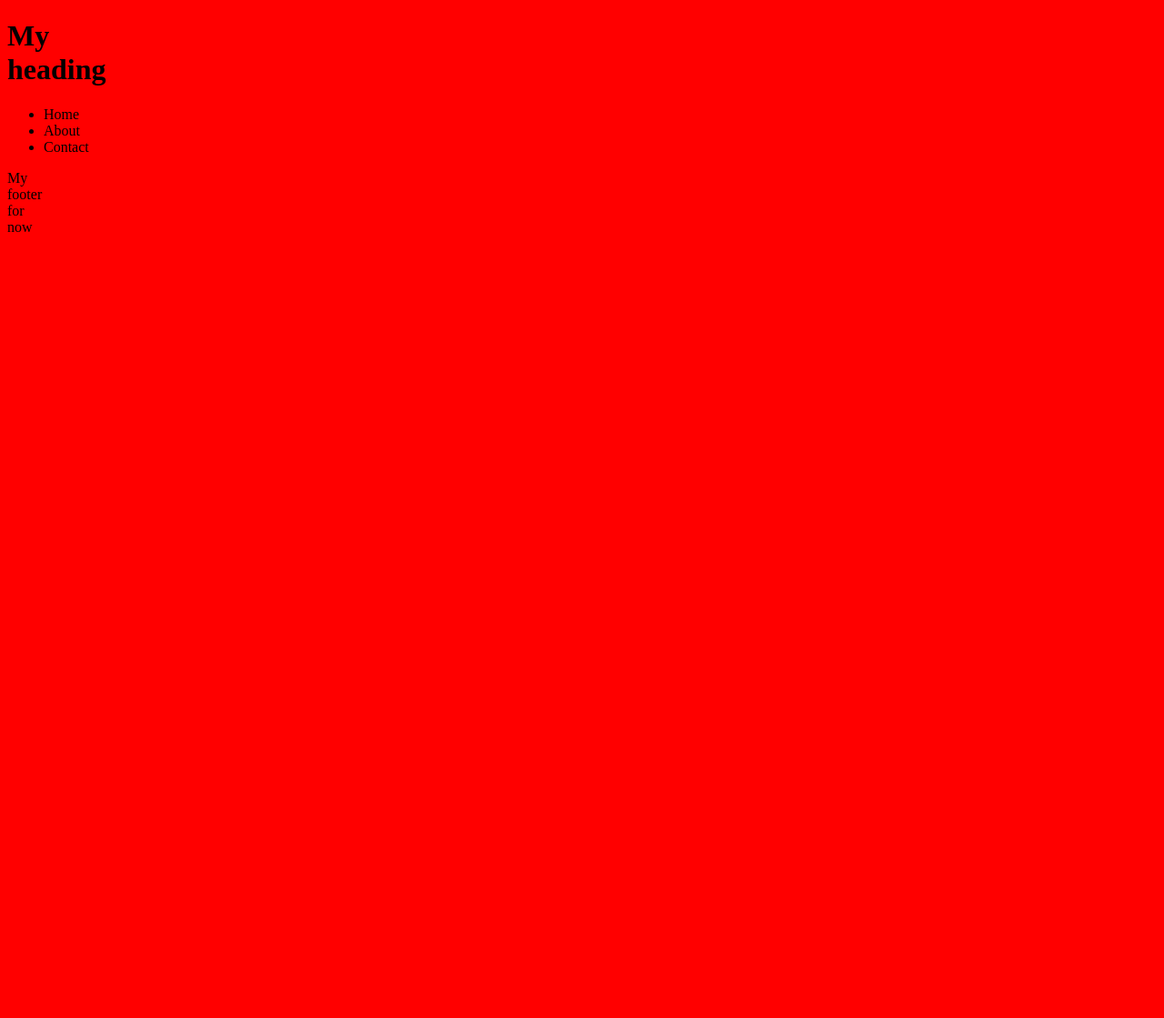
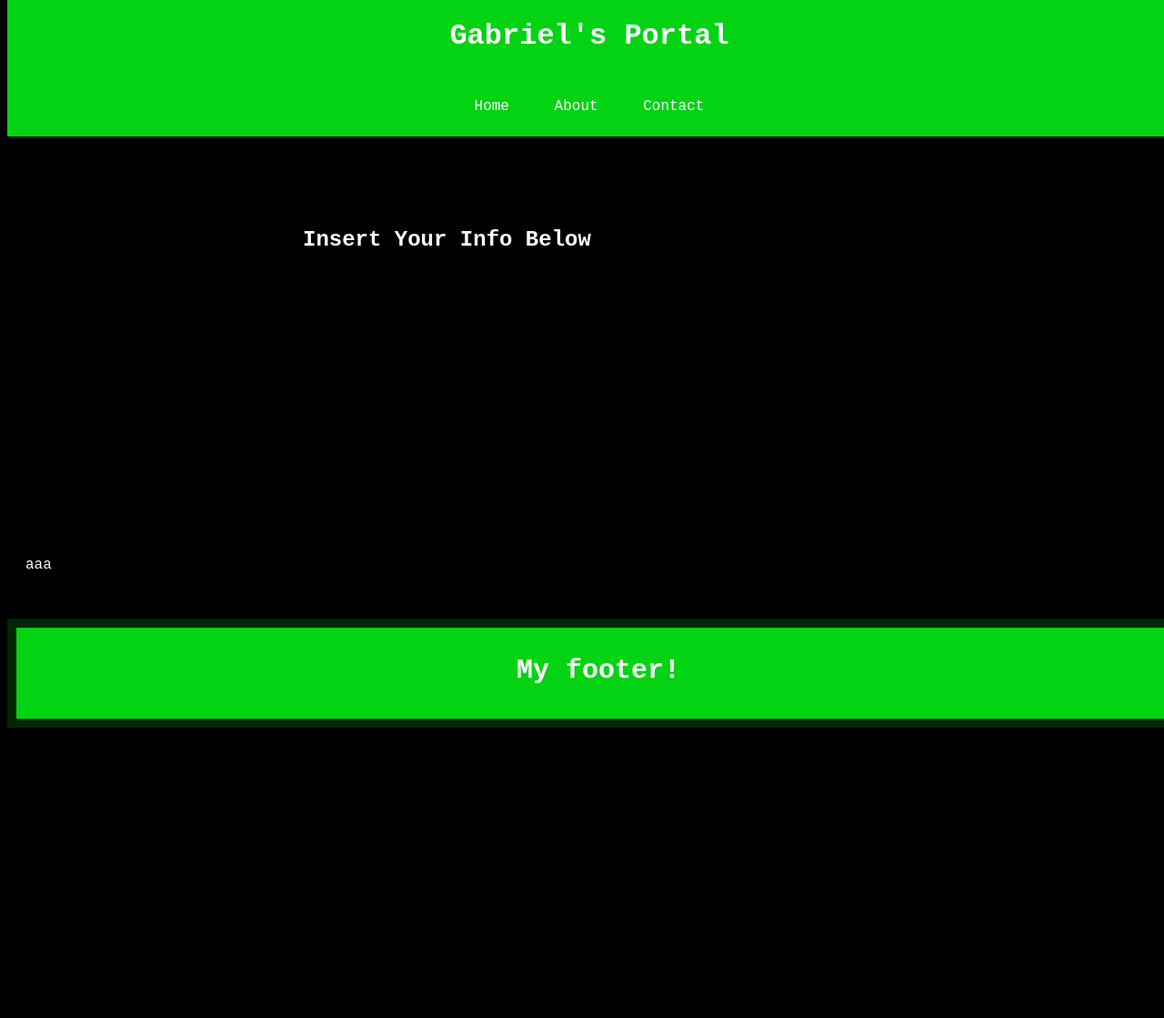
Before and after one commit to GabrielGalv3z/mini_project, a plain HTML site: page index.html in a window 1280 px wide. Shown: the whole page at 91% size. Before the commit the page ends 800 px from the top, so only its background shows below. Drawn offline with Linux system fonts and the light colour scheme.

Commit message:
improved css, modified html a little bit

```diff
--- a/assets/css/style.css
+++ b/assets/css/style.css
@@ -1,5 +1,65 @@
+* {
+    font-family: monospace, 'Segoe UI', Tahoma, Geneva, Verdana, sans-serif;
+}
+
+
+
 body {
-    height: 50px;
-    width: 50px;
-    background-color: red;
+    background-color: black;
+    color: white;
 }
+
+
+header {
+    background-color: rgb(2, 211, 19);
+    width: 100%;
+    height: 150px;
+    color: white;
+    position: fixed;
+    top: 0px;
+    text-align: center;
+
+}
+
+
+footer {
+    background-color: rgb(2, 211, 19);
+    width: 100%;
+    height: 100px;
+    color: white;
+    position: fixed;
+    bottom: 0;
+    text-align: center;
+    border: 10px solid rgb(2, 38, 6);
+    padding: 0px;
+}
+
+ul {
+    list-style-type: none;   /* this makes the header text work*/
+    margin-top: 50px;
+    padding: 0;
+}
+
+li {
+    display: inline;        /* this makes the header text work*/
+    padding: 20px;
+}
+
+.main-text {
+
+    margin-top: 250px;
+    margin-left: 325px;
+    width: 350px;
+
+}
+
+
+.content {
+    padding: 20px;
+    margin-top: 299px;
+    min-height: 500px; /* makes the website scrollable*/
+}
+
+h3 {
+    font-size: 30px;
+}
--- a/index.html
+++ b/index.html
@@ -1,23 +1,32 @@
 <!DOCTYPE html>
 <html lang="en">
 
-</html>
 
 <head>
-    <title> Visitors Contact Info</title>
+    <title>Visitor's Contact Info</title>
     <link rel="stylesheet" href="./assets/css/style.css">
 </head>
 
 <body>
-    <header>
-      <h1> My heading</h1>
-        <ul>
-            <li>Home</li>
-            <li>About</li>
-            <li>Contact</li>
-        </ul>
-    </header>
+        <div>
+            <header>
+                <h1> Gabriel's Portal</h1>
+                <ul>
+                    <li class="header-text">Home</li>
+                    <li class="header-text">About</li>
+                    <li class="header-text">Contact</li>
+                </ul>
+            </header>
+        </div>
+         <div class="main-text">
+            <h2>Insert Your Info Below</h2>
+         </div>
+
+
+        <div class="content">
+             <p>aaa</p>
+        </div>
     <footer>
-        <p>My footer for now</p>
+         <h3> My footer!</h3>
     </footer>
 </body>
```
Also changed, not shown: 3 other files.
